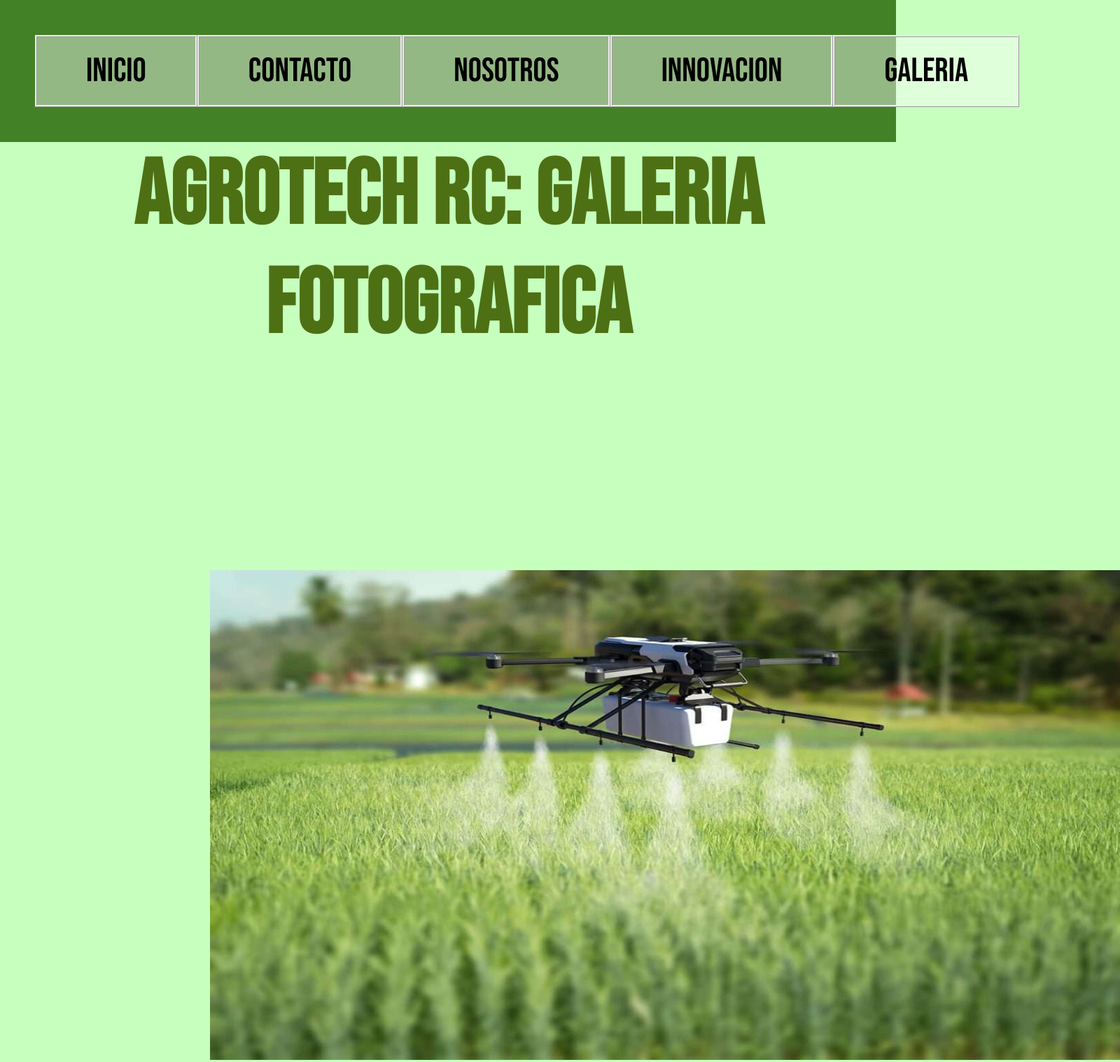
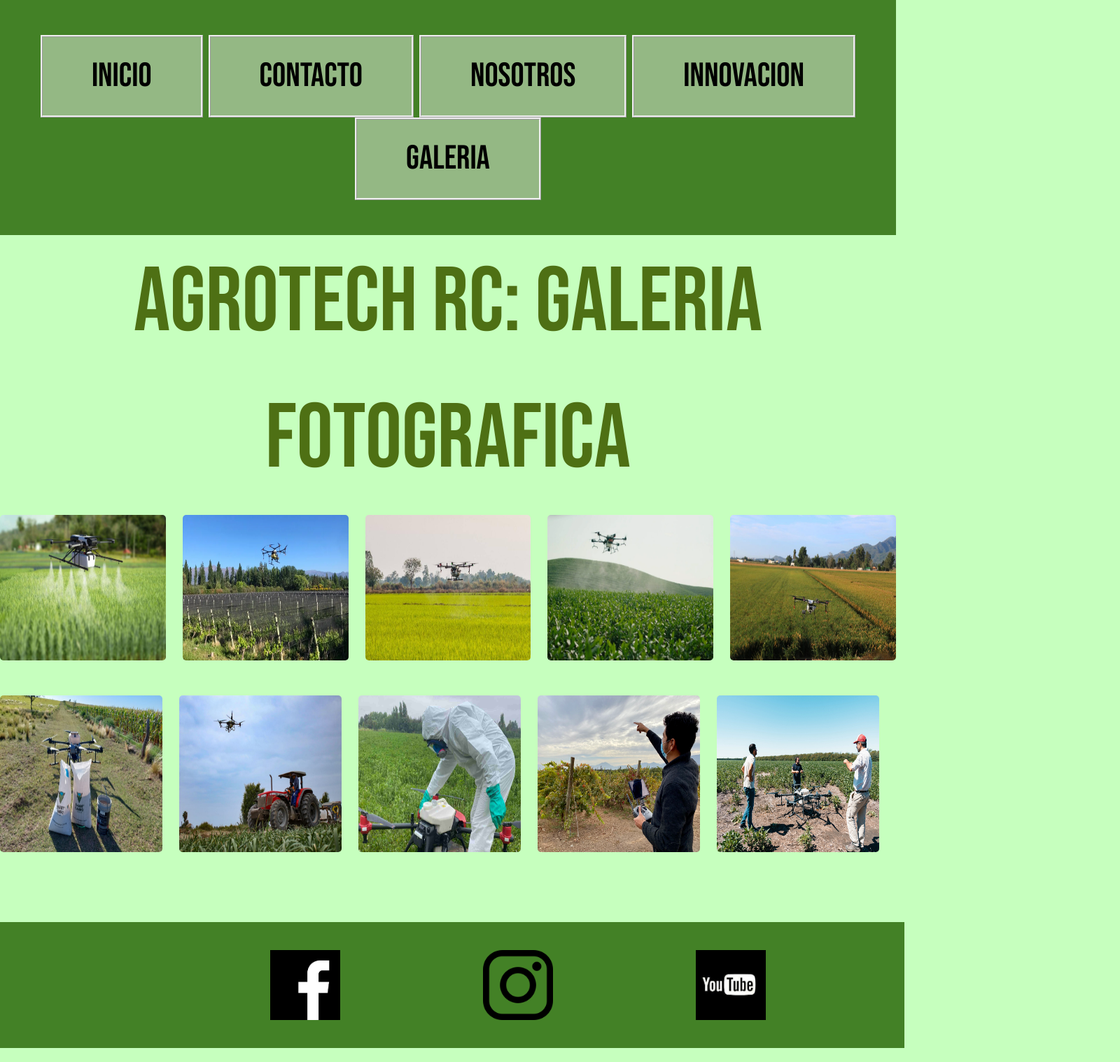
Before and after one commit to RodriCatala/AGROTECHRC, a website: page pages/galeria.html in a window 1280 px wide. Shown: the top 1518 px of the page at 70% size, 1600 px wide, since content can reach past the window. Drawn offline with nearby package versions, Linux system fonts and the light colour scheme.

Commit message:
Agregamos Hover a Imagenes

```diff
--- a/pages/galeria.html
+++ b/pages/galeria.html
@@ -1,26 +1,27 @@
-
-
 <!DOCTYPE html>
 <html lang="en">
 <head>
     <meta charset="UTF-8">
     <meta name="viewport" content="width=device-width, initial-scale=1.0">
+    <!-- Latest compiled and minified CSS -->
+    <link href="https://cdn.jsdelivr.net/npm/bootstrap@5.3.3/dist/css/bootstrap.min.css" rel="stylesheet">
+    <!-- Latest compiled JavaScript -->
+    <script src="https://cdn.jsdelivr.net/npm/bootstrap@5.3.3/dist/js/bootstrap.bundle.min.js"></script>
     <link rel="stylesheet" href="../css/style.css">
     <link rel="preconnect" href="https://fonts.googleapis.com">
     <link rel="preconnect" href="https://fonts.gstatic.com" crossorigin>
     <link href="https://fonts.googleapis.com/css2?family=Bebas+Neue&display=swap" rel="stylesheet">
     <link rel="icon" href="../imagen/fertilizante.ico" type="ico">
 
-    <title>AGROTECH RC - GALERIA 📷</title>
+    <title>GALERIA 📷</title>
 
     <nav class="navbar">
-        <a href="../index.html" class="nav-item">Inicio</a>
-        <a href="../pages/contacto.html" class="nav-item">Contacto</a>
-        <a href="../pages/nosotros.html" class="nav-item">Nosotros</a>
-        <a href="../pages/innovacion.html" class="nav-item">Innovacion</a>
-        <a href="../pages/galeria.html" class="nav-item">Galeria</a>
+        <a href="../index.html" class="nav-item" target="_blank">Inicio</a>
+        <a href="../pages/contacto.html" class="nav-item" target="_blank">Contacto</a>
+        <a href="../pages/nosotros.html" class="nav-item" target="_blank">Nosotros</a>
+        <a href="../pages/innovacion.html" class="nav-item" target="_blank"> Innovacion</a>
+        <a href="../pages/galeria.html" class="nav-item" target="_blank">Galeria</a>
     </nav>
-
 
 
 </head>
@@ -28,24 +29,52 @@
 <body style="background-color: rgba(176, 255, 165, 0.712);">
 
 
-    <header>
-
-        <h1 style="text-align: center; color:rgb(78, 112, 20); font-family:Bebas Neue, sans-serif; font-size: 130px;" >AGROTECH RC: GALERIA FOTOGRAFICA</h1>
+    <header style="text-align: center; color: rgba(78, 112, 20); font-family:Bebas Neue, sans-serif; font-size: 130px;"> AGROTECH RC: GALERIA FOTOGRAFICA
 
     </header>
 
-    <main class="galeria">
+    <main">
 
-        <img src="../imagen/dronfumigando.jpg" alt="dronfumigando" width="1300" height="700", style="margin-bottom: 50px;">
-        <img src="../imagen/dronfumigando2.jpg" alt="dronfumigando2" width="1300" height="700"; style="margin-bottom: 50px;">
-        <img src="../imagen/dronfumigando3.jpg" alt="dronfumigando3" width="1300" height="700"; style="margin-bottom: 50px;">
-        <img src="../imagen/dronfumigando4.jpg" alt="dronfumigando4" width="1300" height="700"; style="margin-bottom: 50px;">
-        <img src="../imagen/dronfumigando5.jpg" alt="dronfumigando5" width="1300" height="700"; style="margin-bottom: 50px;">
-        <img src="../imagen/dronfumigando6.jpg" alt="dronfumigando6" width="1300" height="700"; style="margin-bottom: 50px;">
-        <img src="../imagen/dronfumigando7.jpg" alt="dronfumigando7" width="1300" height="700"; style="margin-bottom: 50px;">
-        <img src="../imagen/dronfumigando8.jpg" alt="dronfumigando8" width="1300" height="700"; style="margin-bottom: 50px;">
-        <img src="../imagen/dronfumigando9.jpg" alt="dronfumigando9" width="1300" height="700"; style="margin-bottom: 50px;">
-        <img src="../imagen/dronfumigando10.jpg" alt="dronfumigando10" width="1300" height="700"; style="margin-bottom: 50px;">
+        <div class="row" style="padding-top: 10px;">
+
+            <div class="col"><img src="../imagen/dronfumigando.jpg" alt="dronfumigando" width="100%" height="100%", style="margin-bottom: 50px; border-radius: 5px;"></div>
+
+            <div class="col"><img src="../imagen/dronfumigando2.jpg" alt="dronfumigando2" width="100%" height="100%"; style="margin-bottom: 50px; border-radius: 5px"></div>
+
+            <div class="col"><img src="../imagen/dronfumigando3.jpg" alt="dronfumigando3" width="100%" height="100%"; style="margin-bottom: 50px; border-radius: 5px"></div>
+
+            <div class="col">
+                <img src="../imagen/dronfumigando4.jpg" alt="dronfumigando4" width="100%" height="100%" style="margin-bottom: 50px; border-radius: 5px">
+            </div>
+
+            <div class="col">
+                <img src="../imagen/dronfumigando5.jpg" alt="dronfumigando5" width="100%" height="100%" style="margin-bottom: 50px; border-radius: 5px">
+            </div>
+
+        <div class="row"; style="padding-top: 50px; padding-bottom: 100px;">
+
+            <div class="col">
+                <img src="../imagen/dronfumigando6.jpg" alt="dronfumigando6" width="100%" height="100%" style="margin-bottom: 50px; border-radius: 5px">
+            </div>
+
+            <div class="col">
+                <img src="../imagen/dronfumigando7.jpg" alt="dronfumigando7" width="100%" height="100%" style="margin-bottom: 50px; border-radius: 5px">
+            </div>
+
+            <div class="col">
+                <img src="../imagen/dronfumigando8.jpg" alt="dronfumigando8" width="100%" height="100%" style="margin-bottom: 50px; border-radius: 5px">
+            </div>
+
+            <div class="col">
+                <img src="../imagen/dronfumigando9.jpg" alt="dronfumigando9" width="100%" height="100%" style="margin-bottom: 50px; border-radius: 5px">
+            </div>
+
+            <div class="col">
+                <img src="../imagen/dronfumigando10.jpg" alt="dronfumigando10" width="100%" height="100%" style="margin-bottom: 50px; border-radius: 5px">
+            </div>
+
+        </div>
+
 
 
     </main>
--- a/scss/_galeria.scss
+++ b/scss/_galeria.scss
@@ -6,5 +6,4 @@
     justify-content: center;
     margin: 300px;
 
-
 }
```
Also changed, not shown: css/style.css.
